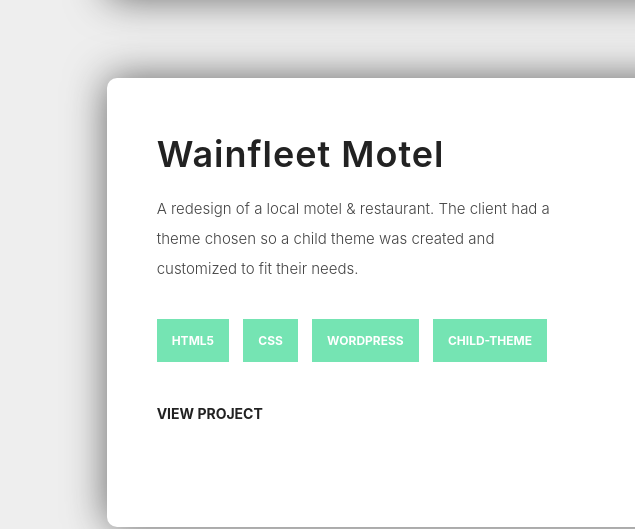
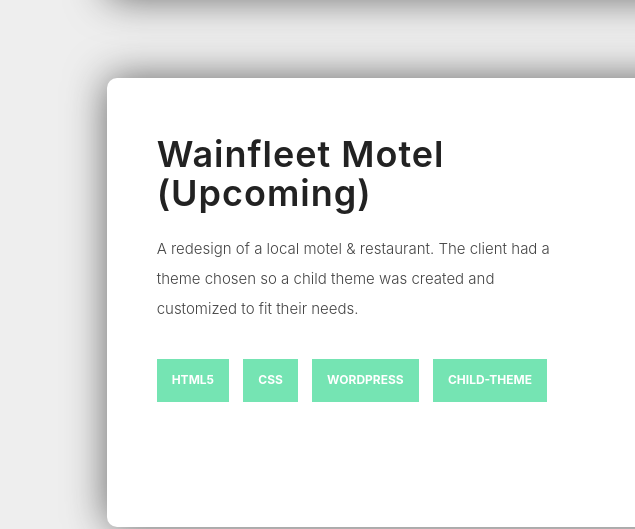
Before and after one commit to kuwts/Portfolio, a plain HTML site: page works.html in a window 1280 px wide. Shown: the part 1324-1853 px from the top of the page, 0-635 px from the left. Drawn offline with nearby package versions, Linux system fonts and the light colour scheme.

Commit message:
Update works.html

```diff
--- a/works.html
+++ b/works.html
@@ -97,7 +97,7 @@
                 <div class="col s12 l10 push-l1 workscard three">
                     <div class="row">
                         <div class="col s12 l5 worksdesc">
-                            <h5>Wainfleet Motel</h5>
+                            <h5>Wainfleet Motel (Upcoming)</h5>
                             <p>A redesign of a local motel & restaurant. The client had a theme chosen so a child theme was created
                                 and customized to fit their needs.</p>
                             <div class="tags">
@@ -106,11 +106,11 @@
                                 <span class="tag">wordpress</span>
                                 <span class="tag">child-theme</span>
                             </div>
-                            <div class="gotoproject">
+<!--                             <div class="gotoproject">
                                 <a href="http://wainmotel.com/" target="_blank">View Project
                                     <i class="material-icons">chevron_right</i>
                                 </a>
-                            </div>
+                            </div> -->
                         </div>
                         <div class="col s12 l6 push-l1">
                             <img src="imgs/wainfleet.png" alt="wainfleet">
```
